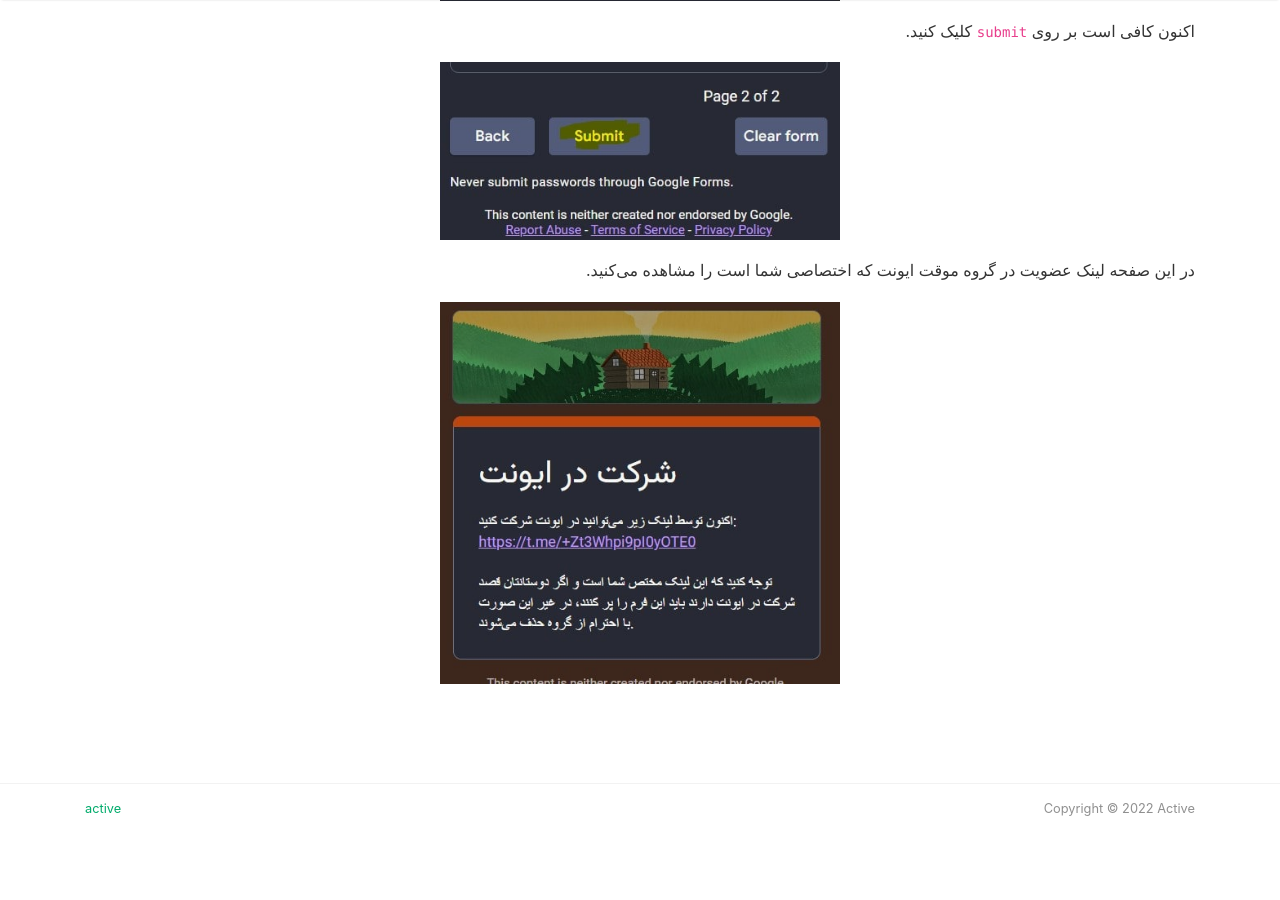
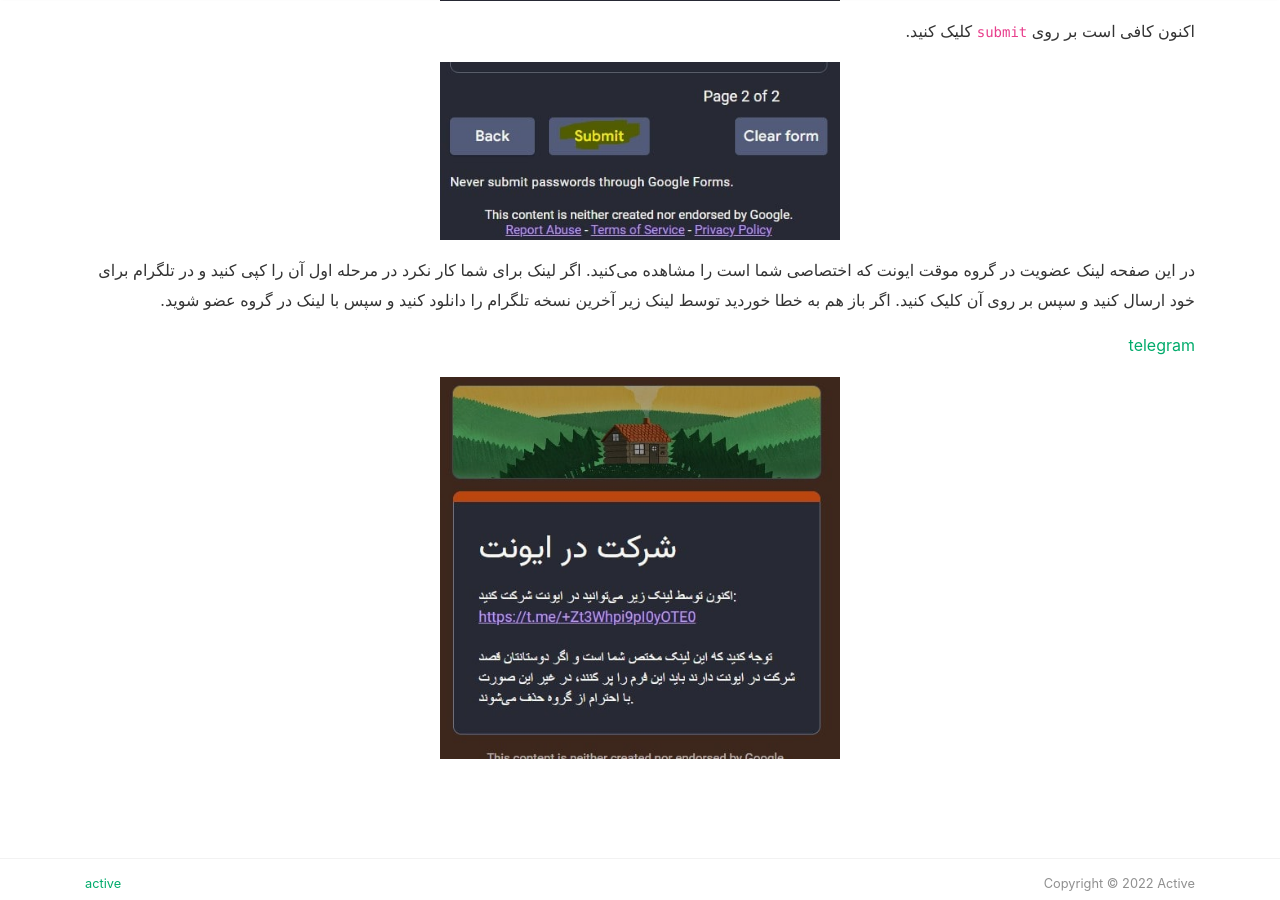
Before and after one commit to MHKarami97/active, a Jekyll site: the page built from _pages/join.md, in a window 1280 px wide and 900 px high, scrolled down 1800 px. Built offline with Jekyll 4.4.1, drawn with Linux system fonts in a browser that asks for light colours; nearby versions of some CDN libraries.

Commit message:
update join

```diff
--- a/_pages/join.md
+++ b/_pages/join.md
@@ -28,6 +28,9 @@
 </p>
 
 در این صفحه لینک عضویت در گروه موقت ایونت که اختصاصی شما است را مشاهده می‌کنید.
+اگر لینک برای شما کار نکرد در مرحله اول آن را کپی کنید و در تلگرام برای خود ارسال کنید و سپس بر روی آن کلیک کنید. اگر باز هم به خطا خوردید توسط لینک زیر آخرین نسخه تلگرام را دانلود کنید و سپس با لینک در گروه عضو شوید.
+
+[telegram](https://telegram.org/android)
 
 <p align="center">
   <img src="/assets/img/join/04.jpg" alt="join" width="400" />
```
